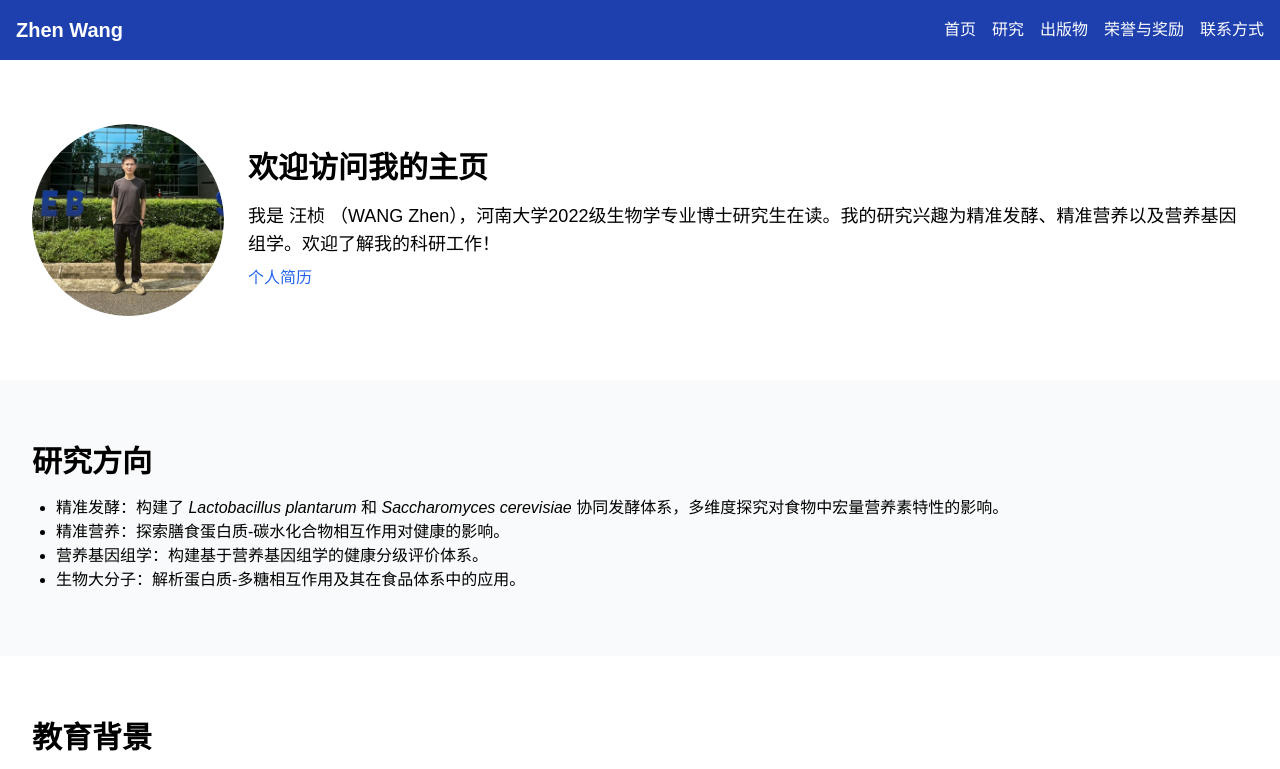
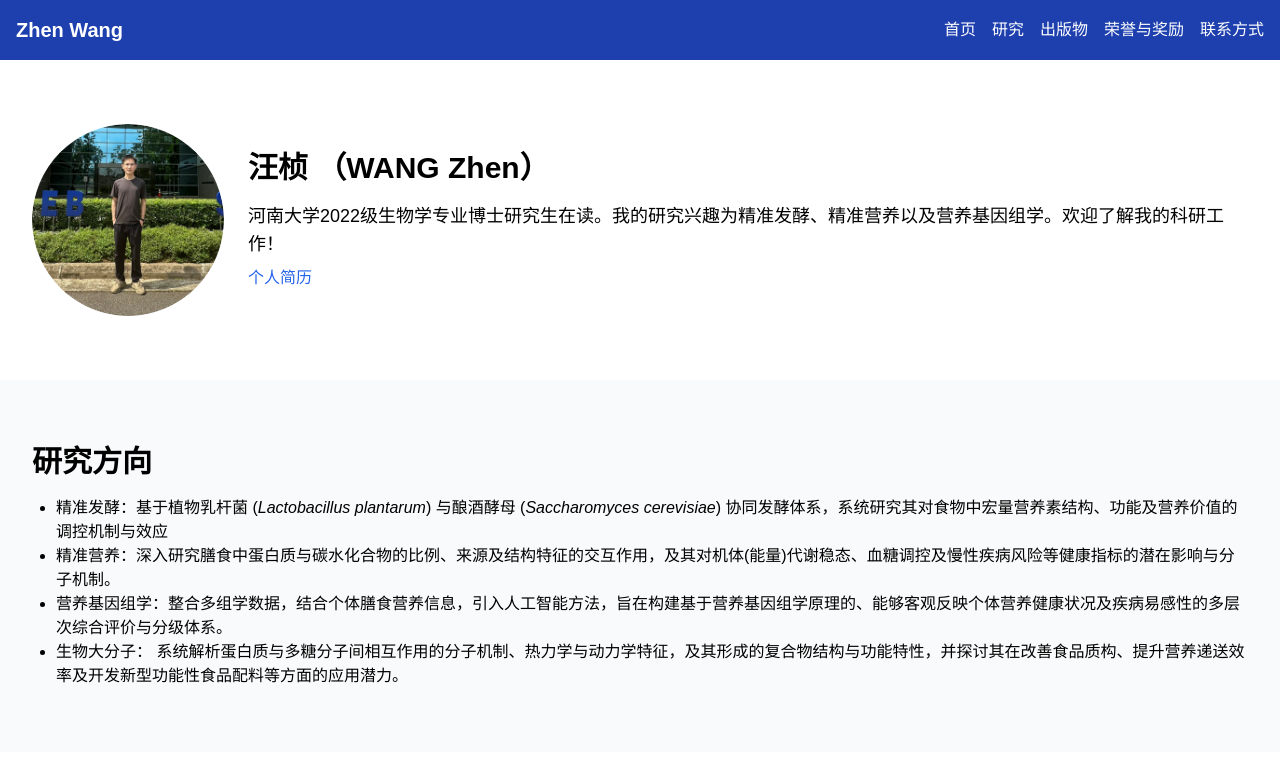
Before and after one commit to Janorte/FSBio.github.io, a plain HTML site: page index.html in a window 1280 px wide. Shown: the top 769 px of the page. Drawn offline with nearby package versions, Linux system fonts and the light colour scheme.

```diff
--- a/index.html
+++ b/index.html
@@ -10,7 +10,7 @@
   <style>
     body { font-family: 'Arial', sans-serif; }
     .section { padding: 4rem 2rem; }
-    .journal-img { width: 100px; height: 120px; object-fit: cover; margin: 0.5rem; }
+    .journal-img { width: 100px; height: 140px; object-fit: cover; margin: 0.5rem; }
   </style>
 </head>
 <body class="bg-gray-100">
@@ -33,8 +33,8 @@
     <div class="container mx-auto flex flex-col md:flex-row items-center">
       <img src="images/photo.png" alt="Zhen Wang 照片" class="rounded-full w-48 h-48 mb-4 md:mb-0 md:mr-6">
       <div>
-        <h2 class="text-3xl font-bold mb-4">欢迎访问我的主页</h2>
-        <p class="text-lg">我是 汪桢 （WANG Zhen），河南大学2022级生物学专业博士研究生在读。我的研究兴趣为精准发酵、精准营养以及营养基因组学。欢迎了解我的科研工作！</p>
+        <h2 class="text-3xl font-bold mb-4">汪桢 （WANG Zhen）</h2>
+        <p class="text-lg">河南大学2022级生物学专业博士研究生在读。我的研究兴趣为精准发酵、精准营养以及营养基因组学。欢迎了解我的科研工作！</p>
         <p class="mt-2"><a href="files/CV-Zhen-Wang-202504.pdf" class="text-blue-600 hover:underline" download>个人简历</a></p>
       </div>
     </div>
@@ -45,10 +45,10 @@
     <div class="container mx-auto">
       <h2 class="text-3xl font-bold mb-4">研究方向</h2>
       <ul class="list-disc pl-6">
-        <li>精准发酵：构建了 <i>Lactobacillus plantarum</i> 和 <i>Saccharomyces cerevisiae</i> 协同发酵体系，多维度探究对食物中宏量营养素特性的影响。</li>
-        <li>精准营养：探索膳食蛋白质-碳水化合物相互作用对健康的影响。</li>
-        <li>营养基因组学：构建基于营养基因组学的健康分级评价体系。</li>
-        <li>生物大分子：解析蛋白质-多糖相互作用及其在食品体系中的应用。</li>
+        <li>精准发酵：基于植物乳杆菌 (<i>Lactobacillus plantarum</i>) 与酿酒酵母 (<i>Saccharomyces cerevisiae</i>) 协同发酵体系，系统研究其对食物中宏量营养素结构、功能及营养价值的调控机制与效应</li>
+        <li>精准营养：深入研究膳食中蛋白质与碳水化合物的比例、来源及结构特征的交互作用，及其对机体(能量)代谢稳态、血糖调控及慢性疾病风险等健康指标的潜在影响与分子机制。</li>
+        <li>营养基因组学：整合多组学数据，结合个体膳食营养信息，引入人工智能方法，旨在构建基于营养基因组学原理的、能够客观反映个体营养健康状况及疾病易感性的多层次综合评价与分级体系。</li>
+        <li>生物大分子： 系统解析蛋白质与多糖分子间相互作用的分子机制、热力学与动力学特征，及其形成的复合物结构与功能特性，并探讨其在改善食品质构、提升营养递送效率及开发新型功能性食品配料等方面的应用潜力。</li>
       </ul>
     </div>
   </section>
@@ -134,7 +134,7 @@
         <li>博士研究生国家奖学金，2024</li>
         <li>中国国际大学生创新大赛铜奖，2023</li>
         <li>博士研究生学业奖学金，2022-2024</li>
-        <li>侯镜茹奖学金（第24届），2023</li>
+        <li>第24届侯镜如奖学金，2023</li>
         <li>河南大学优秀研究生，2022</li>
         <li>河南省青年科技创新奖，2021</li>
       </ul>
@@ -171,7 +171,7 @@
 
   <!-- 页脚 -->
   <footer class="bg-blue-800 text-white p-4 text-center">
-    <p>© 2025 Zhen Wang. 保留所有权利。</p>
+    <p>© 2025 WANG Zhen. 保留所有权利。</p>
   </footer>
 </body>
 </html>
```
